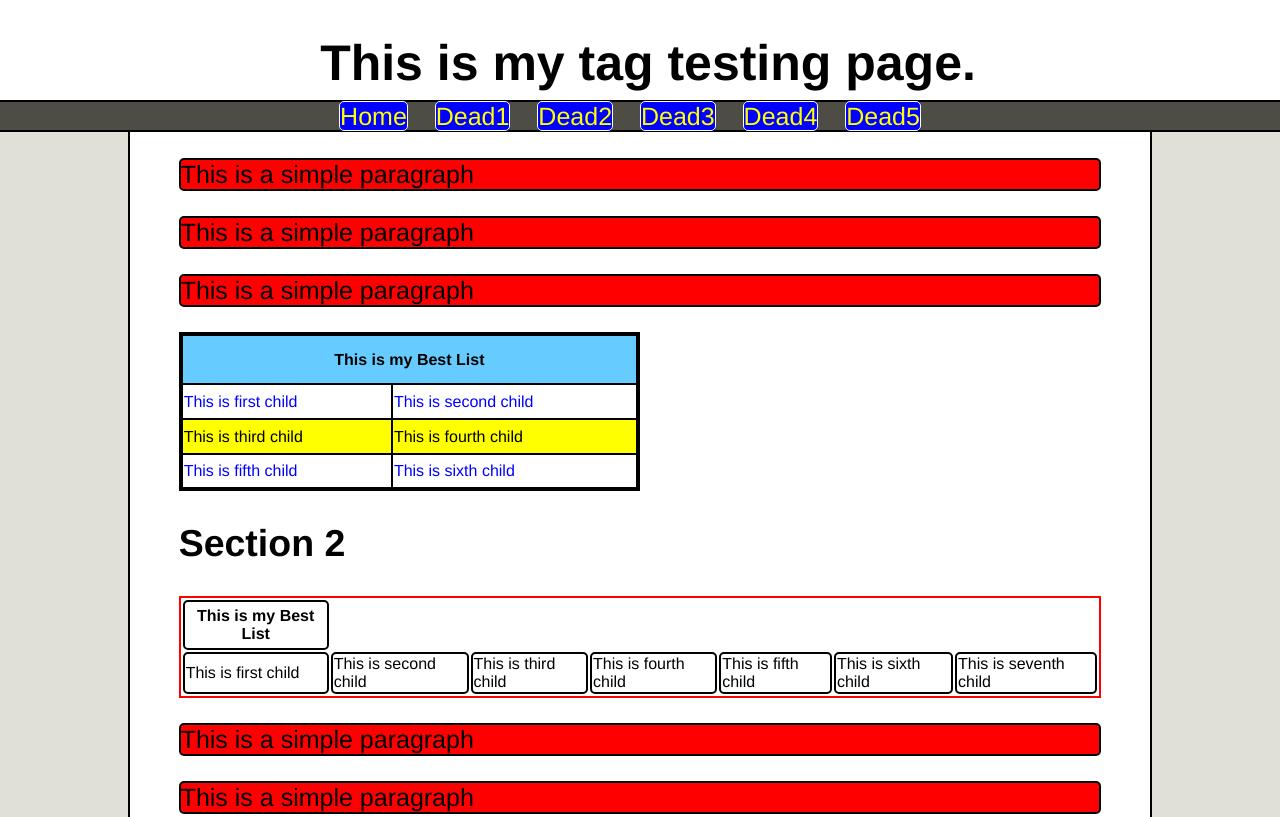
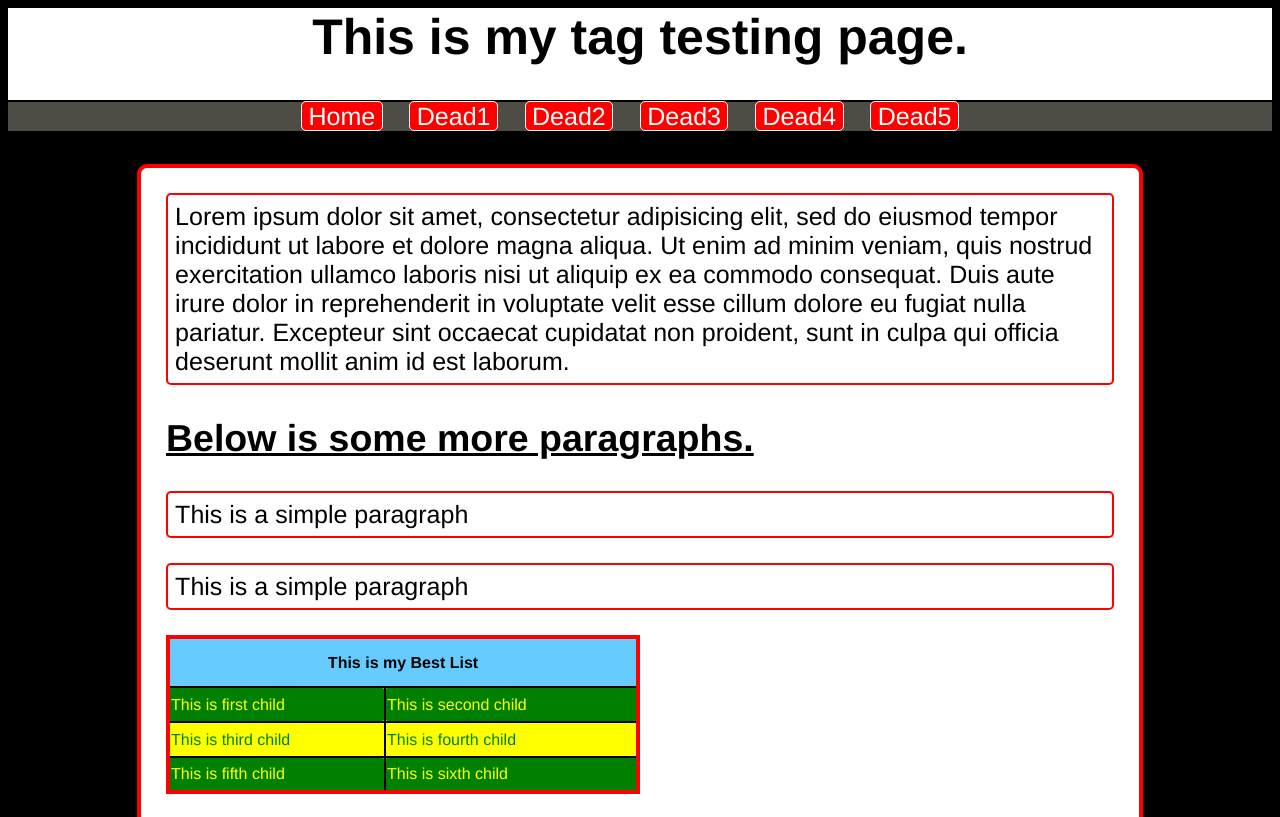
Before and after one commit to jantspo/bootcamp1, a plain HTML site: page pages/TagTestingPage.html in a window 1280 px wide. Shown: the top 817 px of the page. Drawn offline with Linux system fonts and the light colour scheme.

Commit message:
fixed page layout

```diff
--- a/pages/TagTestingPage.html
+++ b/pages/TagTestingPage.html
@@ -19,7 +19,14 @@
 		<div class="right"></div>
 		<div id="footer"></div>
 		<aside class="content">
-			<p>This is a simple paragraph</p>
+			<p>Lorem ipsum dolor sit amet, consectetur adipisicing elit, sed do eiusmod
+			tempor incididunt ut labore et dolore magna aliqua. Ut enim ad minim veniam,
+			quis nostrud exercitation ullamco laboris nisi ut aliquip ex ea commodo
+			consequat. Duis aute irure dolor in reprehenderit in voluptate velit esse
+			cillum dolore eu fugiat nulla pariatur. Excepteur sint occaecat cupidatat non
+			proident, sunt in culpa qui officia deserunt mollit anim id est laborum.</p>
+
+			<h2>Below is some more paragraphs.</h2>
 
 			<p>This is a simple paragraph</p>
 
@@ -52,7 +59,7 @@
 			<table id="best">
 				<thead>
 					<tr class="bestrow">
-						<th class="bestcolumn">This is my Best List</th>
+						<th class="bestcolumn" colspan="7">This is my Best List</th>
 					</tr>
 				</thead>
 				<tbody>
--- a/stylesheets/TestStylesheet.css
+++ b/stylesheets/TestStylesheet.css
@@ -2,6 +2,7 @@ body
 {
 	font-family: helvetica, times, sans-serif;
 	font-size: 25px;
+	background-color: black;
 }
 
 h1
@@ -11,99 +12,29 @@ h1
 
 }
 
+h2{
+	background-color: white;
+	text-decoration: underline;
+
+}
+
 a{
 	border: solid 1px white;
-	background-color: blue;
-	color: yellow;
+	background-color: red;
+	color: white;
 	border-radius:5px;
 	text-decoration: none;
+	margin-right: 20px;
+	padding-left: .5%;
+	padding-right: .5%;
 }
 
-#header
+p
 {
-	top:0;
-	height:12.5%;
-	position: fixed;
-	width: 100%;
 	background-color: white;
-}
-
-#navbar
-{
-	top:12.5%;
-	height:3.5%;
-	position: fixed;
-	width: 100%;
-	background-color: #4D4D46;
-	border-top: 2px solid black;
-	border-bottom: 2px solid black;
-	left: 0px;
-	text-align: center;
-}
-
-.left
-{
-	top:16.25%;
-	bottom: 0;
-	left: 0;
-	position: fixed;
-	background-color: #E0E0D7;
-	height: 100%;
-	width: 10%;
-	border-right: 2px solid black;
-	border-top: 2px solid black;
-}
-
-.right
-{
-	top: 16.25%;
-	bottom: 0;
-	right: 0;
-	position: fixed;
-	height: 100%;
-	width: 10%;
-	background-color: #E0E0D7;
-	border-left: 2px solid black;
-	border-top: 2px solid black;
-}
-
-.content
-{
-	margin-top: 12.5%;
-	margin-left: auto;
-	margin-right: auto;
-	width: 73%;
-	clear: both;
-	padding-left: 2%;
-	padding-right: 2%;
-}
-
-
-#first
-{
-	width: 50%;
-}
-
-.firstrow:nth-of-type(odd)
-{
-	color:blue;
-}
-
-.firstrow:nth-of-type(even)
-{
-	background-color: yellow;
-}
-table#first
-{
-	border: 4px solid black;
-	border-collapse: collapse;
-}
-
-table#best
-{
-	bottom: 5px;
-	background-color: white;
-	border: 2px red solid;
+	border: 2px solid red;
+	border-radius: 5px;
+	padding: .75%;
 }
 
 thead{
@@ -113,7 +44,7 @@ thead{
 
 tbody
 {
-	border: 2px solid black;
+	border: 2px solid white;
 }
 
 th
@@ -130,6 +61,95 @@ td
 	border-radius: 5px;
 }
 
+#header
+{
+	top:0;
+	height:12.5%;
+	position: relative;
+	width: 100%;
+	background-color: white;
+}
+
+#navbar
+{
+	top:-6px;
+	height:4%%;
+	position: relative;
+	width: 100%;
+	background-color: #4D4D46;
+	border-top: 2px solid black;
+	border-bottom: 2px solid black;
+	left: 0px;
+	text-align: center;
+}
+
+.left
+{
+
+	top:16.25%;
+	bottom: 0;
+	left: 0;
+	position: fixed;
+	height: 100%;
+	width: 10%;
+}
+
+.right
+{
+	top: 16.25%;
+	bottom: 0;
+	right: 0;
+	position: fixed;
+	height: 100%;
+	width: 10%;
+}
+
+.content
+{
+	margin-top: 2%;
+	margin-left: auto;
+	margin-right: auto;
+	width: 75%;
+	clear: both;
+	padding-left: 2%;
+	padding-right: 2%;
+	border:4px solid red;
+	background-color: white;
+	border-radius: 10px;
+}
+
+
+#first
+{
+	width: 50%;
+}
+
+.firstrow:nth-of-type(even)
+{
+	color: green;
+	background-color: yellow;
+}
+
+.firstrow:nth-of-type(odd)
+{
+	color: yellow;
+	background-color: green;
+}
+
+table#first
+{
+	border: 4px solid red;
+	border-collapse: collapse;
+}
+
+table#best
+{
+	bottom: 5px;
+	background-color: white;
+	border: 2px red solid;
+}
+
+
 tr#first{
 	border: 2px solid black;
 }
@@ -138,14 +158,3 @@ table#first th{
 	background-color: #66CCFF;
 	border-radius: 5px;
 }
-
-a{
-	margin-right: 20px;
-}
-
-p
-{
-	background-color: red;
-	border: 2px solid black;
-	border-radius: 5px;
-}
--- /dev/null
+++ b/stylesheets/jquerypage.css
@@ -0,0 +1,58 @@
+h1{
+	font-size: 50px;
+	text-align: center;
+	color: red;
+
+}
+
+p{
+	font-family: helvetica;
+	font-size: 20px;
+	font-weight: bold;
+}
+
+#header{
+	top: 0;
+	height:10%;
+	width: 100%;
+	position: absolute;
+	height:15%;
+}
+
+
+/*#navbar{
+	background-color: grey;
+	width: 100%;
+	margin-left: auto;
+	margin-right: auto;
+	text-align: center;
+	padding: 3px;
+}*/
+
+#content{
+	width: 80%;
+	margin-right: auto;
+	margin-left: auto;
+	padding-left: 1%;
+	padding-right: 1%;
+	position: relative;
+}
+
+#left{
+	left: 0;
+	background-color: black;
+	width: 10%;
+	height: 85%;
+	bottom: 0;
+	position: absolute;
+}
+
+#right{
+	right:0;
+	background-color: black;
+	width: 10%;
+	height: 100%
+	top: 0;
+	bottom: 0;
+	position: absolute;
+}
```
Also changed, not shown: pages/daysix.html (+1 -11 lines), pages/jquerypage.html (added, +52 -0 lines), stylesheets/daysixstylesheet.css (+4 -3 lines), javascripts/jquery.js (added).
